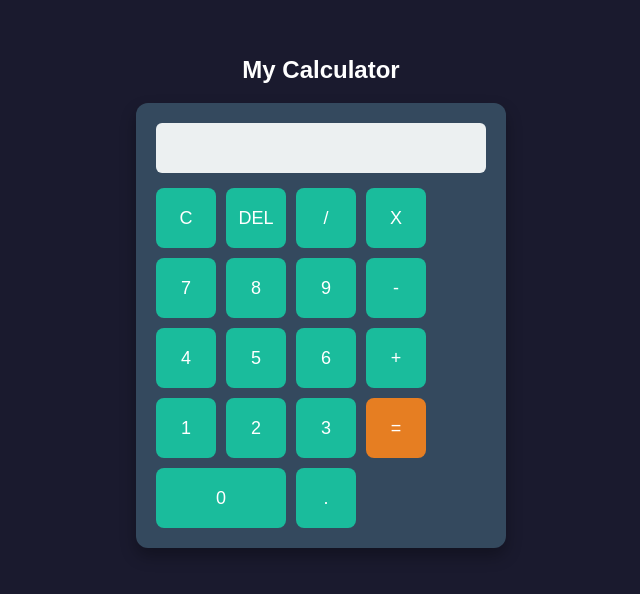
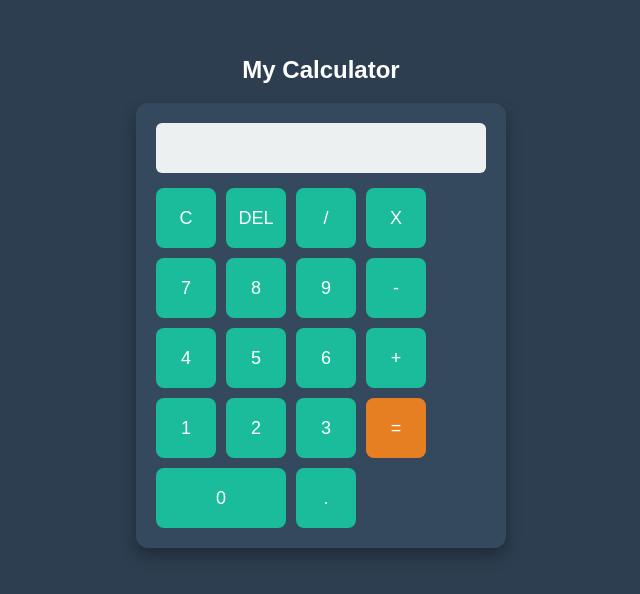
Before and after one commit to Elma-code/calculator-app, a plain HTML site: page index.html in a window 1280 px wide. Shown: the part 108-702 px from the top of the page, without its empty margins (319-959 px from the left). Drawn offline with Linux system fonts and the light colour scheme.

Commit message:
Fixing color from earlier commit

```diff
--- a/style.css
+++ b/style.css
@@ -5,7 +5,7 @@ body {
   align-items: center;
   height: 100vh;
   margin: 0;
-  background-color: #1a1a2e;
+  background-color: #2c3e50;
   font-family: Arial, sans-serif;
 }
 
```
